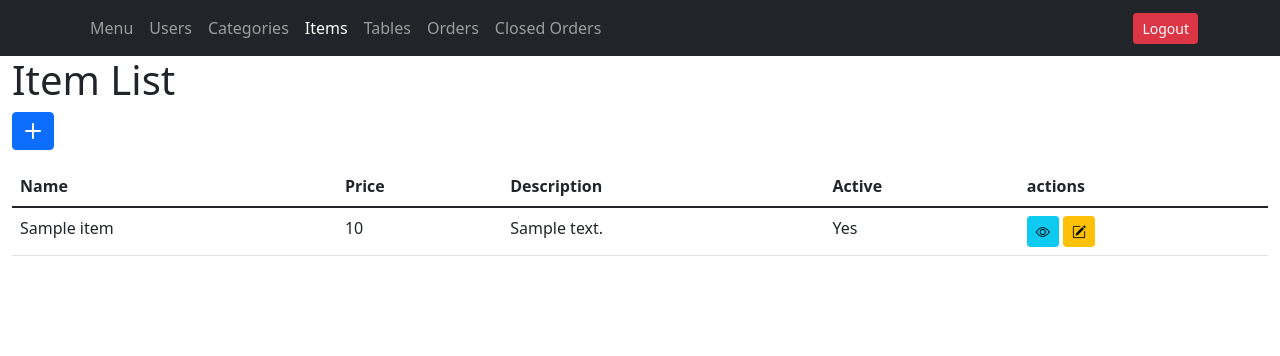
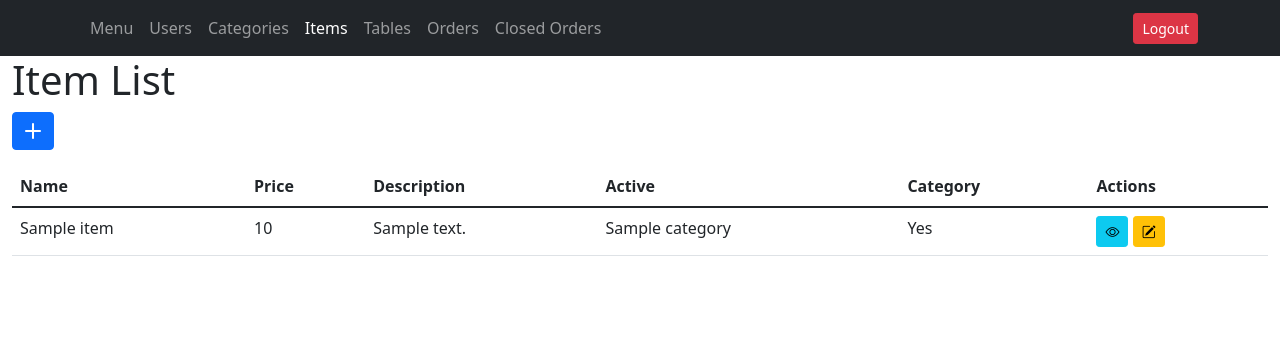
Before and after one commit to CAndresFernandez/OrderPOS-back, a Symfony app: template templates/back/item/list.html.twig in a window 1280 px wide. Shown: the top 356 px of the page. Run offline with Twig, Linux system fonts and the light colour scheme; the template is opened without the code that fills it: most values are stand-ins (such as "Sample title", 1, 10 or a date in 2020); some libraries are stand-ins or nearby versions.

Commit message:
added category to backoffice item list and ordered by category

```diff
--- a/src/Controller/Back/ItemController.php
+++ b/src/Controller/Back/ItemController.php
@@ -21,7 +21,7 @@ class ItemController extends AbstractController
     public function list(ItemRepository $itemRepository): Response
     {
         return $this->render('back/item/list.html.twig', [
-            'items' => $itemRepository->findBy([], ['id' => 'DESC']),
+            'items' => $itemRepository->findBy([], ['category' => 'DESC']),
         ]);
     }
 
--- a/templates/back/item/list.html.twig
+++ b/templates/back/item/list.html.twig
@@ -17,7 +17,8 @@
           <th>Price</th>
           <th>Description</th>
           <th>Active</th>
-          <th>actions</th>
+          <th>Category</th>
+          <th>Actions</th>
         </tr>
       </thead>
       <tbody>
@@ -26,6 +27,7 @@
             <td>{{ item.name }}</td>
             <td>{{ item.price }}</td>
             <td>{{ item.description }}</td>
+            <td>{{ item.category.name }}</td>
             <td>{{ item.active ? 'Yes' : 'No' }}</td>
             <td>
               <a href="{{ path('app_back_item_show', { id: item.id }) }}"><button type="button" class="btn btn-info btn-sm bi bi-eye"></button></a>
```
